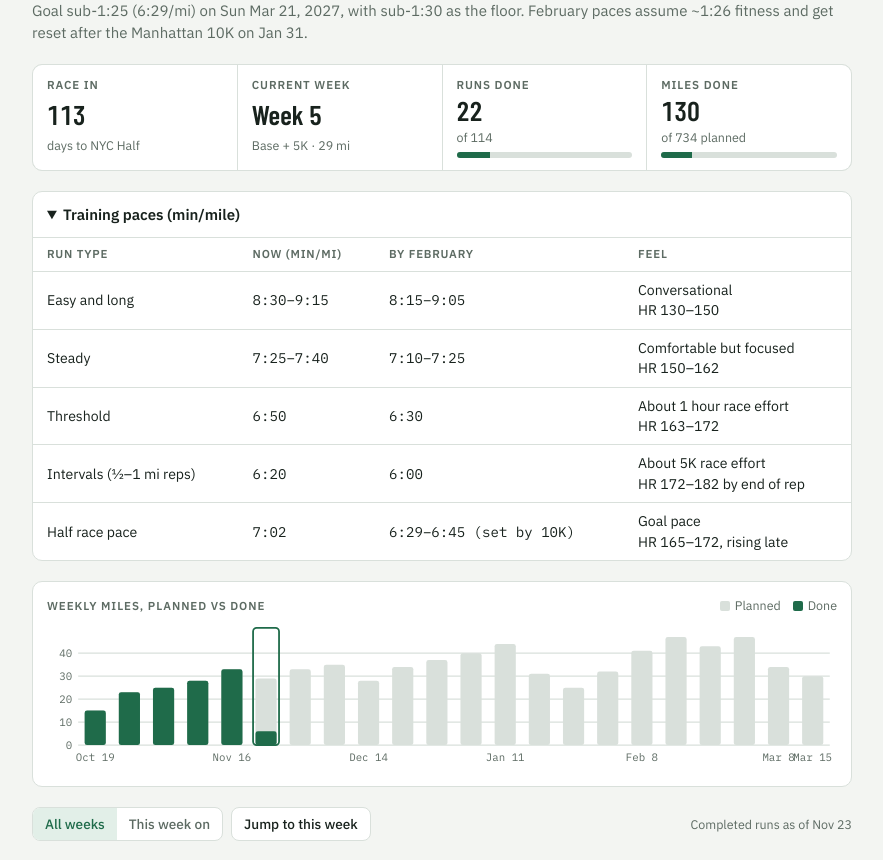
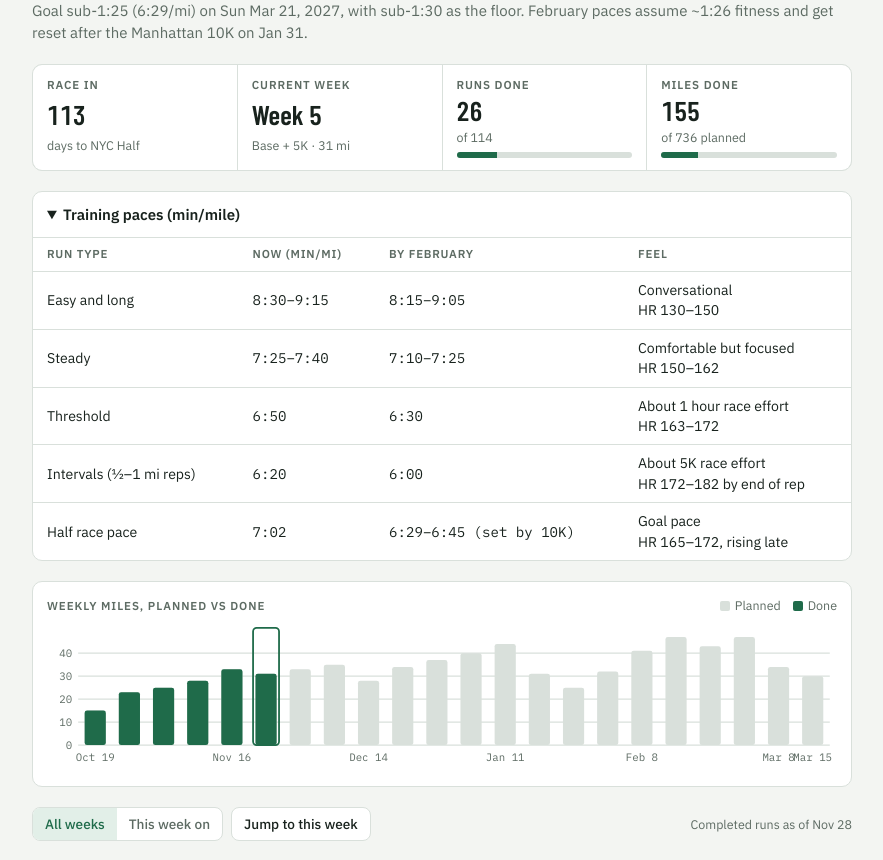
Before and after one commit to riagoros/ria-training-block, a plain HTML site: page index.html in a window 1280 px wide. Shown: the part 68-928 px from the top of the page, without its empty margins (198-1081 px from the left). Drawn offline with nearby package versions, Linux system fonts and the light colour scheme.

Commit message:
Add files via upload

```diff
--- a/index.html
+++ b/index.html
@@ -199,7 +199,7 @@ tr:last-child td{border-bottom:0}
     ["2026-11-02","Base",[[1,"easy",4,"Easy"],[2,"quality",6,"6 × 60 s uphill, jog down"],[3,"easy",5,"Easy + 4–6 × 20 s strides (~90% effort)"],[5,"long",10,"Long run, easy"]]],
     ["2026-11-09","Base",[[0,"easy",4,"Easy"],[1,"quality",7,"2 × 12 min @ 7:02/mi, 3 min jog"],[2,"easy",3,"Easy, short"],[3,"easy",5,"Easy + 4–6 × 20 s strides (~90% effort)"],[5,"long",9,"Long run, easy"]]],
     ["2026-11-16","Base",[[1,"easy",5,"Easy"],[2,"quality",9,"3 × 1 mi @ 6:15/mi, 3 min jog (with warm-up and cool-down)"],[3,"easy",3,"Easy, short"],[4,"easy",5,"Easy + 4–6 × 20 s strides (~90% effort)"],[5,"long",11,"Long run, easy"]]],
-    ["2026-11-23","Base + 5K",[[0,"quality",6,"3 × 1 km @ 6:20/mi (3:56/km), 2 min jog"],[1,"easy",5,"Easy"],[3,"race",4,"Sri Chinmoy Thanksgiving Day 5K"],[4,"easy",3,"Easy shakeout"],[5,"long",11,"Long run, easy"]]],
+    ["2026-11-23","Base + 5K",[[0,"quality",6,"3 × 1 km @ 6:20/mi (3:56/km), 2 min jog"],[1,"easy",5,"Easy"],[3,"race",4,"Sri Chinmoy Thanksgiving Day 5K"],[4,"easy",4,"Easy shakeout"],[5,"long",12,"Long run, easy"]]],
     ["2026-11-30","Base",[[0,"easy",5,"Easy"],[1,"quality",7,"3 × 10 min @ 6:50/mi, 2 min jog"],[3,"quality",6,"Easy with 3 mi @ tempo 6:45–6:55/mi in the middle"],[4,"easy",4,"Easy"],[5,"long",11,"Long run, easy"]]],
     ["2026-12-07","Base",[[0,"easy",5,"Easy"],[1,"quality",8,"25 min continuous @ 6:48/mi"],[3,"quality",6,"Easy with 4 mi @ tempo 6:45–6:55/mi in the middle"],[4,"easy",4,"Easy"],[5,"long",12,"Long run, easy"]]],
     ["2026-12-14","Easier week",[[0,"easy",4,"Easy"],[1,"quality",6,"8 × 60 s uphill @ 6:45–7:00/mi (hard but controlled), jog down + 4–6 × 20 s strides"],[3,"easy",5,"Easy"],[4,"easy",3,"Easy, short"],[5,"long",10,"Long run, easy"]]],
@@ -238,7 +238,7 @@ tr:last-child td{border-bottom:0}
   if(curIdx<0) curIdx = today<weeks[0].start ? 0 : weeks.length-1;
 
   // State: {done:{key:true}, notes:{key:"text"}}
-  let state={done:{"2026-10-19-1":true,"2026-10-19-3":true,"2026-10-19-4":true,"2026-10-26-0":true,"2026-10-26-1":true,"2026-10-26-3":true,"2026-10-26-5":true,"2026-11-02-1":true,"2026-11-02-2":true,"2026-11-02-3":true,"2026-11-02-5":true,"2026-11-09-0":true,"2026-11-09-1":true,"2026-11-09-2":true,"2026-11-09-3":true,"2026-11-09-5":true,"2026-11-16-1":true,"2026-11-16-2":true,"2026-11-16-3":true,"2026-11-16-4":true,"2026-11-16-5":true,"2026-11-23-0":true},notes:{}};
+  let state={done:{"2026-10-19-1":true,"2026-10-19-3":true,"2026-10-19-4":true,"2026-10-26-0":true,"2026-10-26-1":true,"2026-10-26-3":true,"2026-10-26-5":true,"2026-11-02-1":true,"2026-11-02-2":true,"2026-11-02-3":true,"2026-11-02-5":true,"2026-11-09-0":true,"2026-11-09-1":true,"2026-11-09-2":true,"2026-11-09-3":true,"2026-11-09-5":true,"2026-11-16-1":true,"2026-11-16-2":true,"2026-11-16-3":true,"2026-11-16-4":true,"2026-11-16-5":true,"2026-11-23-0":true,"2026-11-23-1":true,"2026-11-23-3":true,"2026-11-23-4":true,"2026-11-23-5":true},notes:{}};
   let ref=null, canWrite=false, mode="loading", filter="all";
   const LS="nyc-half-block-v1";
   function lsLoad(){try{const v=JSON.parse(localStorage.getItem(LS)||"null");if(v&&v.done)state=v}catch(e){}}
@@ -384,7 +384,7 @@ tr:last-child td{border-bottom:0}
   if(window.matchMedia && matchMedia("(max-width:560px)").matches){ filter="ahead"; $("f-ahead").setAttribute("aria-pressed","true"); $("f-all").setAttribute("aria-pressed","false"); }
   renderAll();
 
-  setStatus("Completed runs as of Nov 23");
+  setStatus("Completed runs as of Nov 28");
 })();
 </script>
 
```
